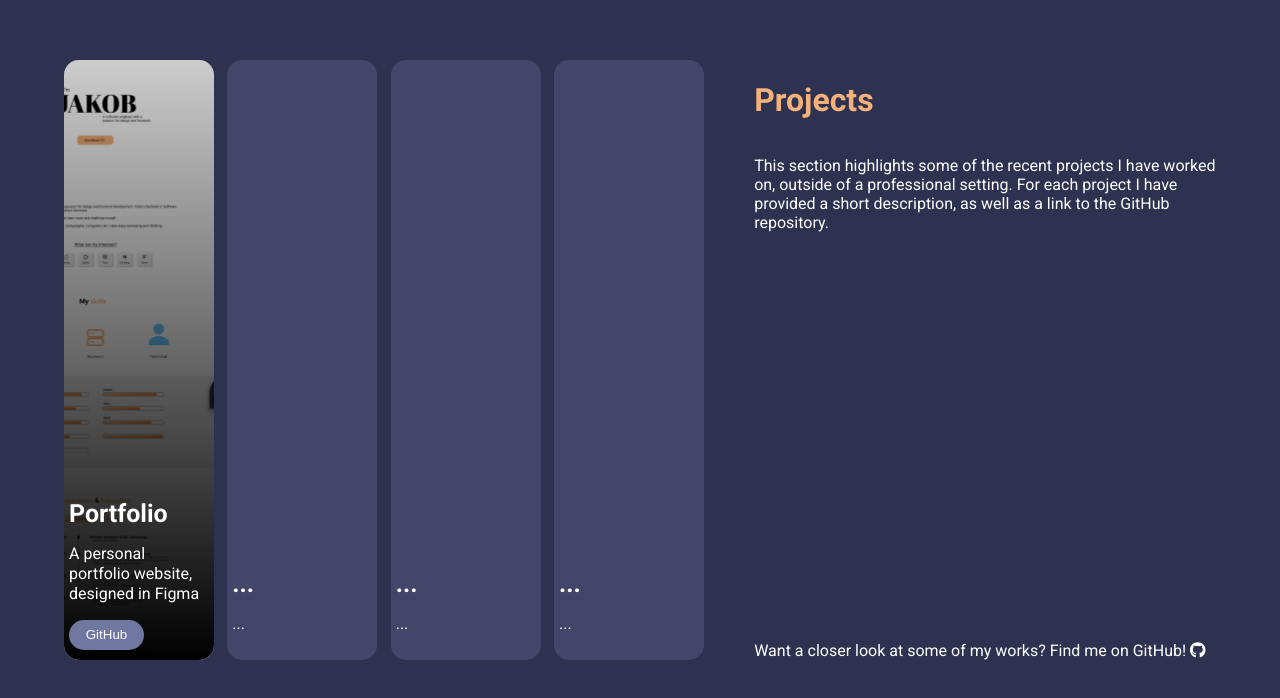
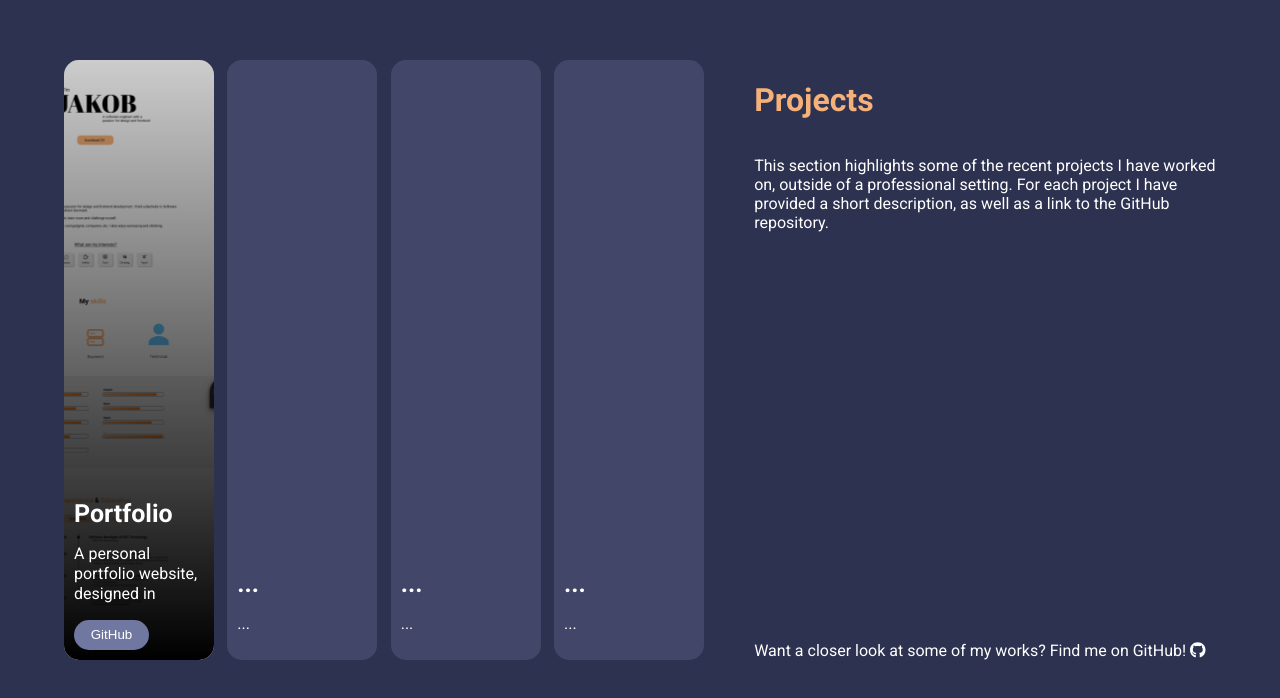
Before and after one commit to Bokaiii/Portfolio, an Angular app: page / in a window 1280 px wide. Shown: the part 2839-3537 px from the top of the page. Built offline with nearby package versions, Linux system fonts and the light colour scheme; a web font is replaced by a local one.

Commit message:
Fixed padding

```diff
--- a/src/app/project-card/project-card.component.scss
+++ b/src/app/project-card/project-card.component.scss
@@ -6,7 +6,7 @@
     min-height: 75vh;
     border-radius: 15px;
     box-sizing: border-box;
-    padding: 5px 5px 10px 5px;
+    padding: 10px;
     align-items: end;
     transition: var(--trans-duration);
 }
```
